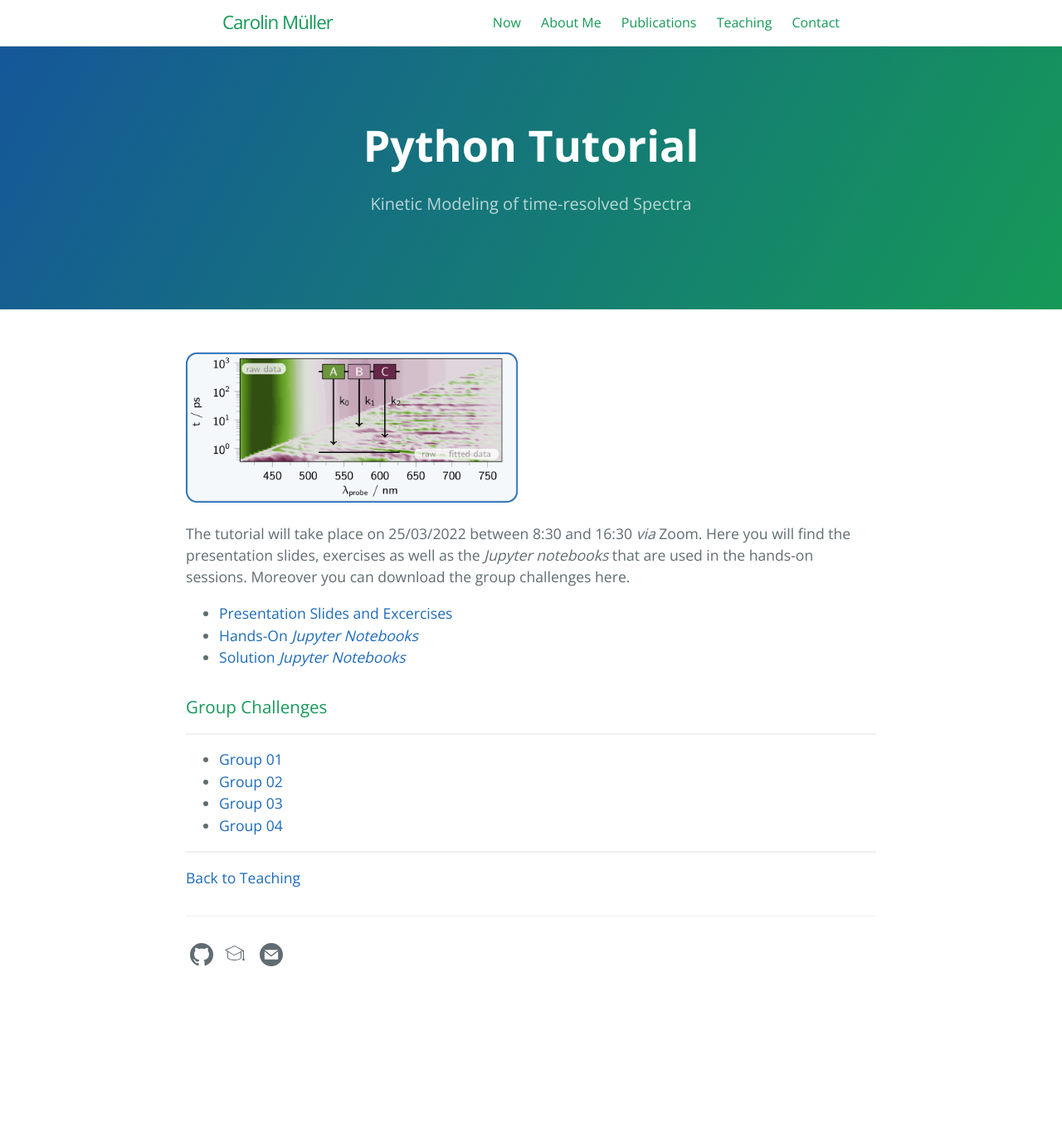
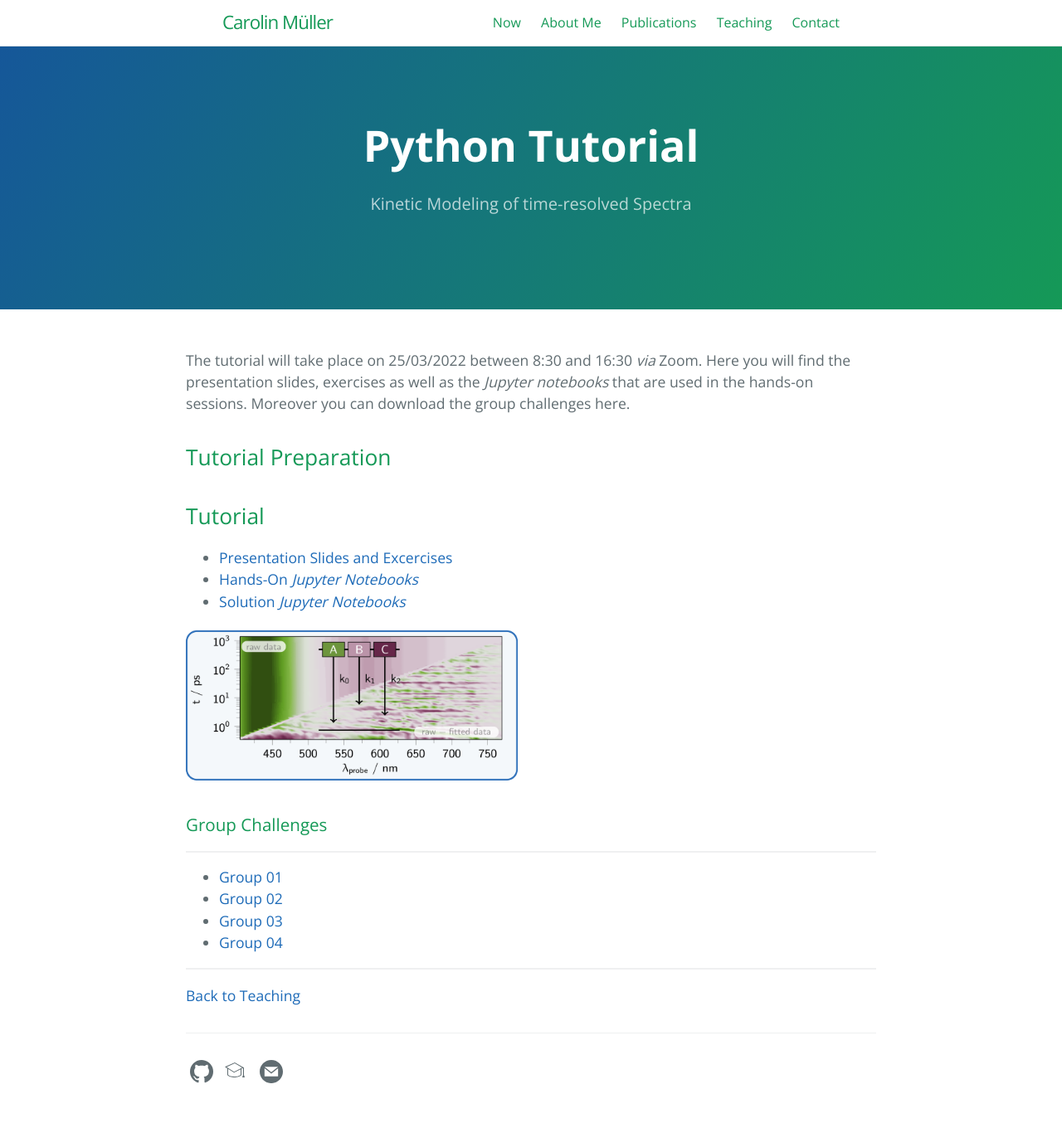
Before and after one commit to carolin-m/carolin-m.github.io, a Jekyll site: the page built from KiMoPack_tutorial.md, in a window 1280 px wide. Shown: the whole page at 83% size. Built offline with Jekyll 4.4.1, drawn with Linux system fonts in a browser that asks for light colours; before the commit the page ends 1219 px from its top, so only the background shows below that.

Commit message:
Update KiMoPack_tutorial.md

```diff
--- a/KiMoPack_tutorial.md
+++ b/KiMoPack_tutorial.md
@@ -6,13 +6,17 @@ ref: kimopack_tutorial
 order: 1
 ---
 
-<img width=400 src='https://raw.githubusercontent.com/carolin-m/carolin-m.github.io/main/images/TOC_KiMoPack.png'>
+The tutorial will take place on 25/03/2022 between 8:30 and 16:30 *via* Zoom. Here you will find the presentation slides, exercises as well as the *Jupyter notebooks* that are used in the hands-on sessions. Moreover you can download the group challenges here.
 
-The tutorial will take place on 25/03/2022 between 8:30 and 16:30 *via* Zoom. Here you will find the presentation slides, exercises as well as the *Jupyter notebooks* that are used in the hands-on sessions. Moreover you can download the group challenges here.
+## Tutorial Preparation
+
+## Tutorial
 
 - [Presentation Slides and Excercises]( )
 - [Hands-On *Jupyter Notebooks*]( )
 - [Solution *Jupyter Notebooks*]( )
+
+<img width=400 src='https://raw.githubusercontent.com/carolin-m/carolin-m.github.io/main/images/TOC_KiMoPack.png'>
 
 ### Group Challenges
 _____
```
